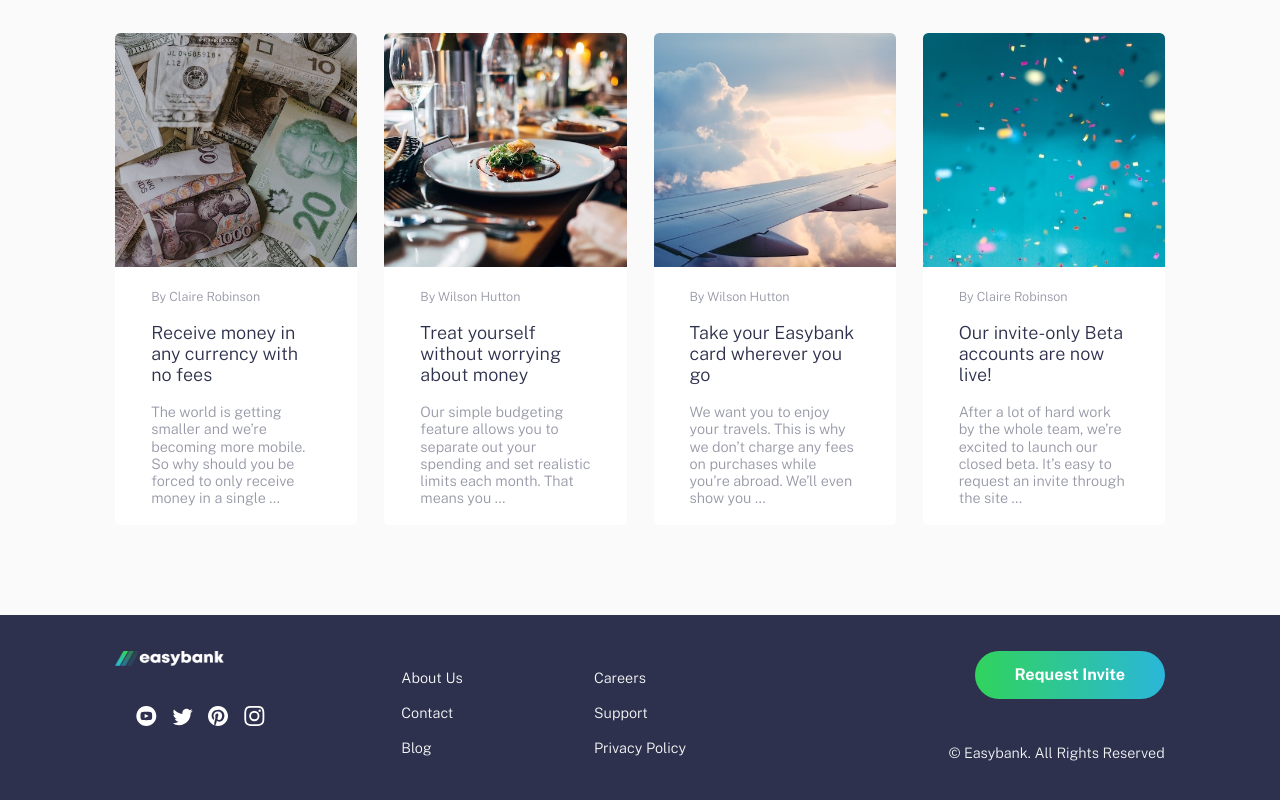
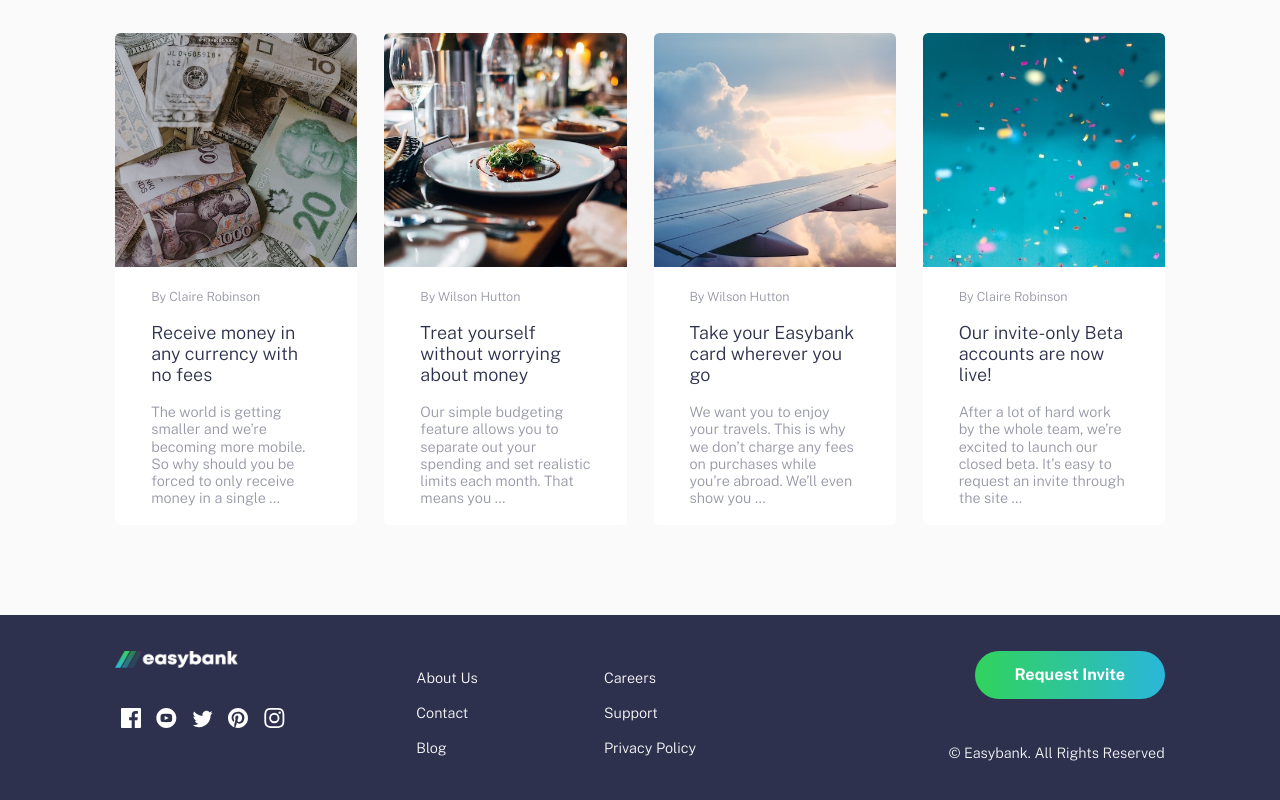
Before and after one commit to Gattaccio/Easybank-Landing-Page, a plain HTML site: page index.html in a window 1280 px wide. Shown: the part 1578-2378 px from the top of the page. Drawn offline with nearby package versions, Linux system fonts and the light colour scheme; the site is published under a folder, as on GitHub Pages, so addresses that start at the root find nothing; files whose address does not match are found by name.

Commit message:
Update index.html

```diff
--- a/index.html
+++ b/index.html
@@ -113,7 +113,7 @@
     <div class="logo">
       <img src="./images/logo_white.png" alt="" class="footer-img">
     </div>
-    <div class="social"><img src="/images/icon-facebook.svg" alt="" class="social">
+    <div class="social"><img src="./images/icon-facebook.svg" alt="" class="social">
       <img src="./images/icon-youtube.svg" alt="" class="social">
       <img src="./images/icon-twitter.svg" alt="" class="social">
       <img src="./images/icon-pinterest.svg" alt="" class="social">
```
